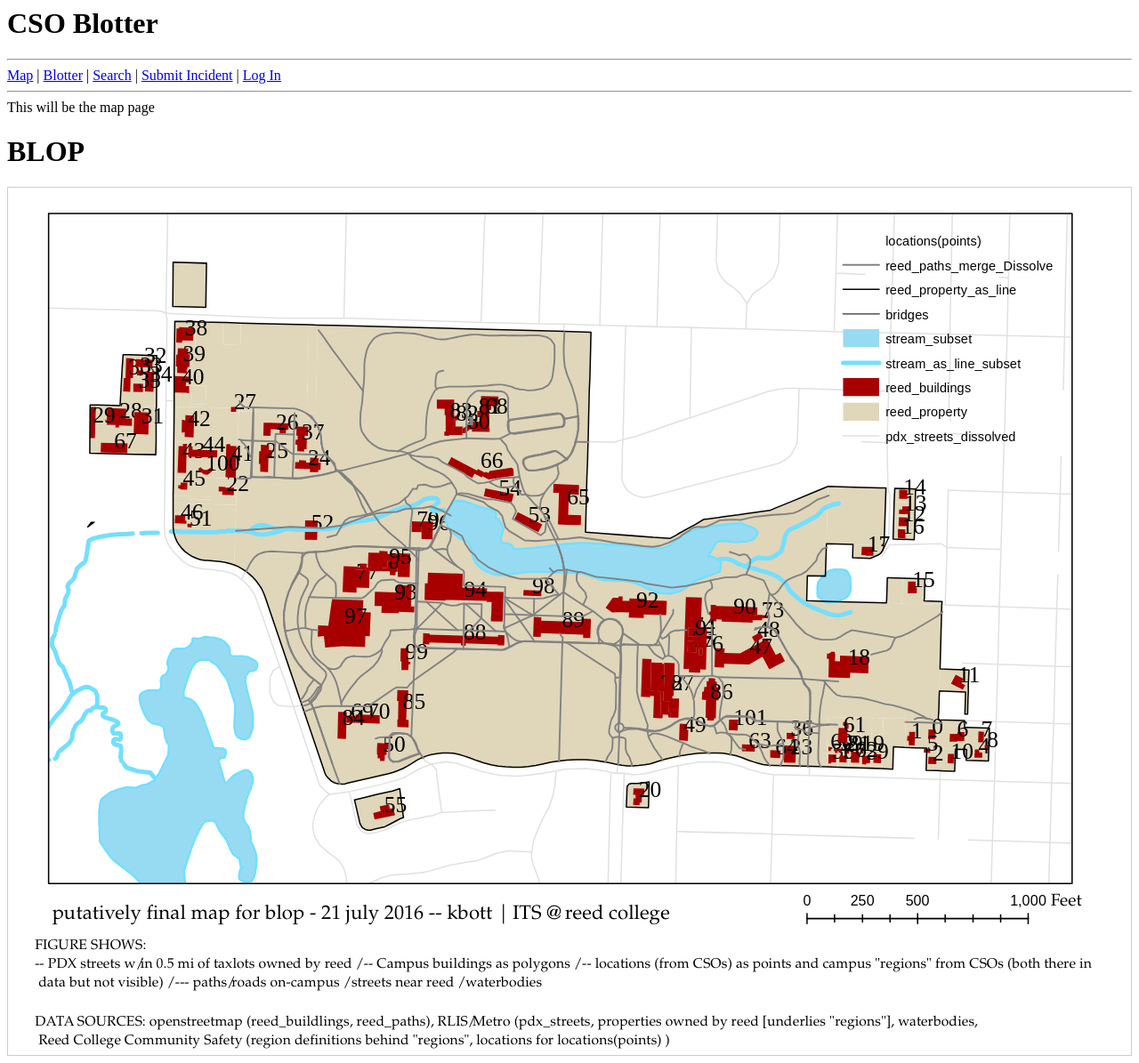
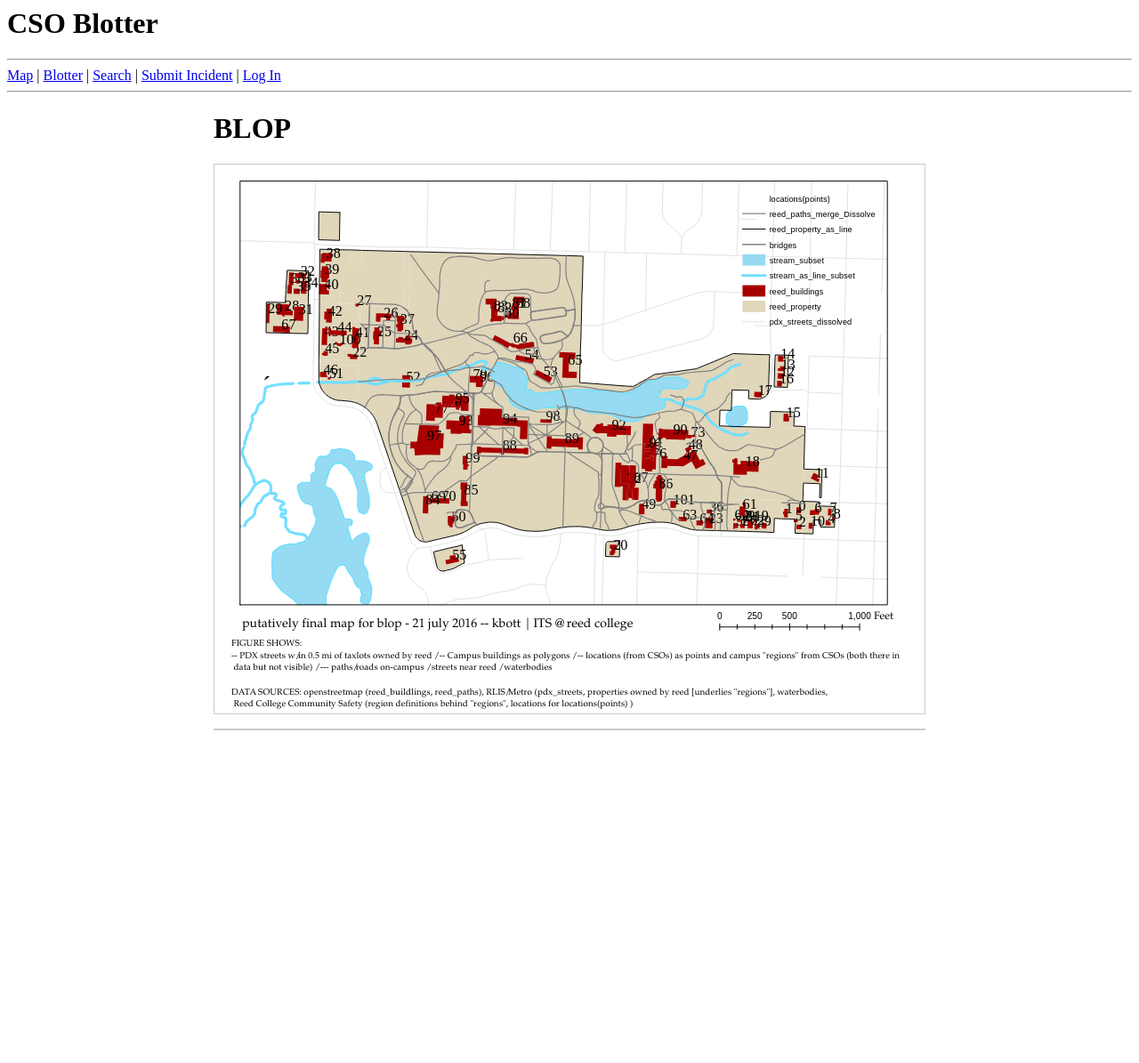
Before and after one commit to reed-college/blop, a Flask app: page / in a window 1280 px wide. Shown: the whole page at 89% size. After the commit the page ends 821 px from the top, so only its background shows below. Run offline with Flask 2, Linux system fonts and the light colour scheme; some libraries are stand-ins or nearby versions.

Commit message:
chrome compatible svg map

```diff
--- a/blop/templates/base.html
+++ b/blop/templates/base.html
@@ -1,5 +1,35 @@
 <html>
 	<head>
+
+      <style type="text/css">
+      #reed_buildings > path:hover {
+          cursor: pointer;
+          fill: #000000;
+      }
+
+      /* a centered single column container for the rest of the page content */
+      .container {
+          width: 800px;
+          margin: 0 auto;
+      }
+
+      /* a container for the svg object, so we can add borders, padding, etc */
+      div#blop-map {
+          border: 1px solid #ccc;
+      }
+
+      /* an element representing an info pane for the current selection */
+      div#blop-info-pane {
+          margin-top: 1em;
+          border: 1px solid #ccc;
+      }
+
+      /* the svg object itself */
+          object#blop-svg {
+          width: 100%;
+      }
+      </style>
+
       <script src="https://code.jquery.com/jquery-3.1.0.js" integrity="sha256-slogkvB1K3VOkzAI8QITxV3VzpOnkeNVsKvtkYLMjfk=" crossorigin="anonymous"></script>
 
       <script type="text/javascript">
@@ -32,6 +62,7 @@
         // document ready handler; we will arrange for this function to be called
         // when the page is ready
         function dom_content_loaded() {
+          // console.log("working");
           /*
           The anonymous function passed as the second argument is also known as
           a callback or event handler.  It can reference the add_counter and
@@ -41,9 +72,14 @@
           were in scope when the function was declared (here).
           */
           $("object#blop-svg").on("load", function() {
+          // var svg = $("object#blop-svg"); //.on("load", function() {
+            // ^ The commented out line of code above is another way
+            // to write the svg object as the receiver of an anonymous
+            // function that retrieves the list of path elements for a "load"
+            // event
             // get the list of path elements into a local variable
+            // console.log("callback");
             var locations = $(this.contentDocument).find("#reed_buildings > path");
-
             // use jQuery's .each() to call our functions against each location
             locations.each(add_counter);
             locations.each(add_onclick);
@@ -70,40 +106,13 @@
 
   </head>
   <body>
-        <style type="text/css">
-            #reed_buildings > path:hover {
-                cursor: pointer;
-                fill: #000000;
-            }
-
-            /* a centered single column container for the rest of the page content */
-            .container {
-                width: 800px;
-                margin: 0 auto;
-            }
-
-            /* a container for the svg object, so we can add borders, padding, etc */
-            div#blop-map {
-                border: 1px solid #ccc;
-            }
-
-            /* an element representing an info pane for the current selection */
-            div#blop-info-pane {
-                margin-top: 1em;
-                border: 1px solid #ccc;
-            }
-
-            /* the svg object itself */
-                object#blop-svg {
-                width: 100%;
-            }
-
-        </style>
-
+    <div id="banner">
         <h1>CSO Blotter</h1>
         <hr>
         <a href="/map">Map</a> | <a href="/blotter">Blotter</a> | <a href="/search">Search</a> | <a href="/submit">Submit Incident</a> | <a href="/login">Log In</a>
         <hr>
+    </div>
+  </body>
 		{% block content %}{% endblock %}
-	</body>
+
 </html>
--- a/blop/templates/map.html
+++ b/blop/templates/map.html
@@ -1,15 +1,16 @@
 {% extends "base.html" %}
 {% block content %}
-This will be the map page
 
-
-<h1>BLOP</h1>
-<div id="blop-map">
-<!-- css for the svg is in svg.css, which is linked from the .svg -->
-<!-- The svg file is housed in the static directory -->
+<div class="container">
+  <h1>BLOP</h1>
+  <div id="blop-map">
+    <!-- css for the svg is in svg.css, which is linked from the .svg -->
     <object id="blop-svg" data="../static/blop_map_final.svg" type="image/svg+xml">
     </object>
+  </div>
+  <div id="blop-info-pane"></div>
 </div>
+
 
 <script src="https://code.jquery.com/jquery-3.1.0.js" integrity="sha256-slogkvB1K3VOkzAI8QITxV3VzpOnkeNVsKvtkYLMjfk=" crossorigin="anonymous"></script>
 <script type="text/javascript">
--- a/scripts/manage.py
+++ b/scripts/manage.py
@@ -96,7 +96,7 @@ def add_fake_incidents(): # adds 100 fake incidents to the database for dev
                                    datetime=dt,
                                    summary=summary,
                                    types=[typeOne, typeTwo],
-                                   location=location
+                                   location_id=location.id
         )
         db.session.add(incident) #then it's added to the db and committed.
         db.session.commit()
```
Lines whose indentation alone changed are shown as unchanged.
